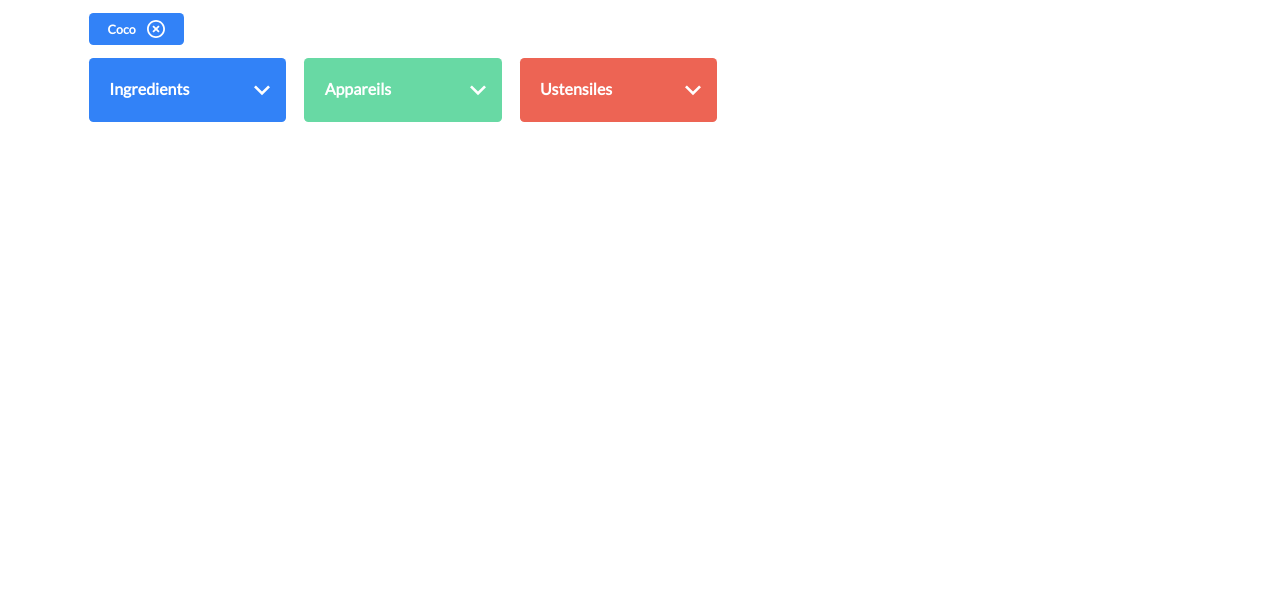
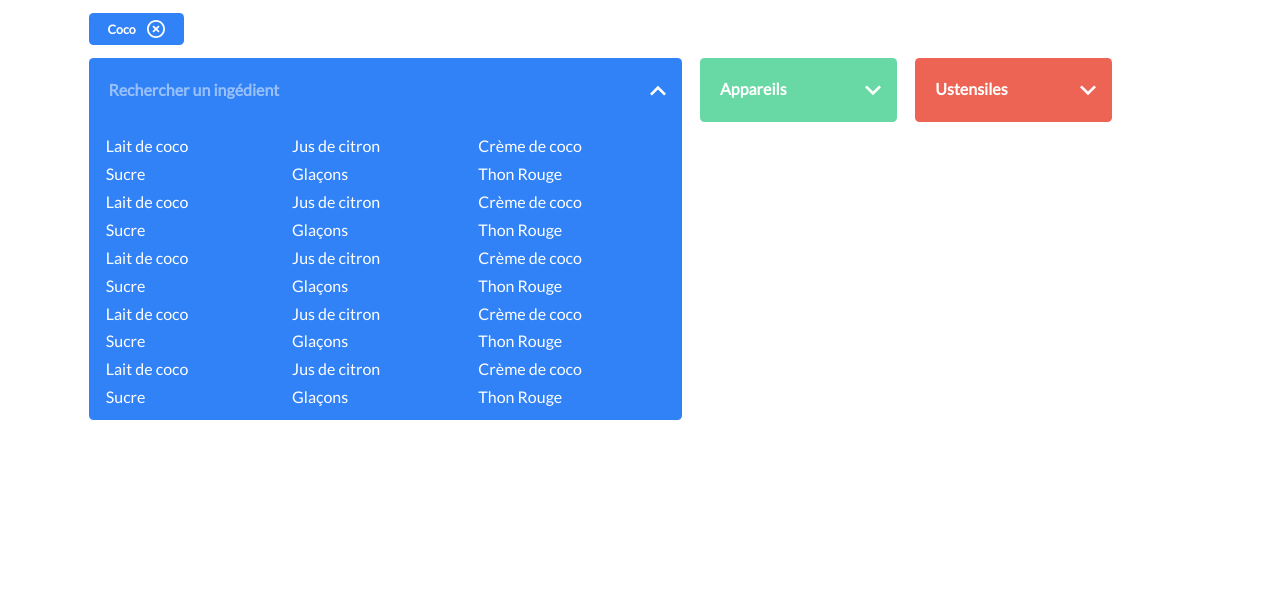
Before and after one commit to MasterCodeDevelop/MohamedAliElhamech_P7_18102022, a website: page index.html in a window 1280 px wide. Shown: the part 201-800 px from the top of the page. Drawn offline with Linux system fonts and the light colour scheme.

Commit message:
filters(HTML/CSS) list & item

```diff
--- a/index.html
+++ b/index.html
@@ -37,22 +37,67 @@
 
         <!--====================== FILTERS ======================-->
         <div id="filters" class="filters">
-            <nav class="filter ingredients">
-                <input class="filter-input"  placeholder="Rechercher un ingédient" name="ingredient" title="ingredient" id="ingredient">
+            <nav class="filter ingredients is-open">
+                <input
+                    id="ingredient"
+                    class="filter-input"
+                    placeholder="Rechercher un ingédient" name="ingredient"
+                    title="ingredient">
                 <label class="filter-label" for="ingredient">
                     <span>Ingredients</span>
                     <img src="./src/svg/hat.svg" alt="hat toggle">
                 </label>
+                <ul id="ingredientsList" class="list">
+                    <li>Lait de coco</li>
+                    <li>Jus de citron</li>
+                    <li>Crème de coco</li>
+                    <li>Sucre</li>
+                    <li>Glaçons</li>
+                    <li>Thon Rouge</li>
+                    <li>Lait de coco</li>
+                    <li>Jus de citron</li>
+                    <li>Crème de coco</li>
+                    <li>Sucre</li>
+                    <li>Glaçons</li>
+                    <li>Thon Rouge</li>
+                    <li>Lait de coco</li>
+                    <li>Jus de citron</li>
+                    <li>Crème de coco</li>
+                    <li>Sucre</li>
+                    <li>Glaçons</li>
+                    <li>Thon Rouge</li>
+                    <li>Lait de coco</li>
+                    <li>Jus de citron</li>
+                    <li>Crème de coco</li>
+                    <li>Sucre</li>
+                    <li>Glaçons</li>
+                    <li>Thon Rouge</li>
+                    <li>Lait de coco</li>
+                    <li>Jus de citron</li>
+                    <li>Crème de coco</li>
+                    <li>Sucre</li>
+                    <li>Glaçons</li>
+                    <li>Thon Rouge</li>
+                </ul>
             </nav>
             <nav class="filter appliances">
-                <input class="filter-input"  placeholder="Rechercher un appareil" name="appliance" title="appliances" id="appliance">
+                <input
+                    id="appliance"
+                    class="filter-input"
+                    placeholder="Rechercher un appareil"
+                    name="appliance"
+                    title="appliances">
                 <label class="filter-label" for="appliance">
                     <span>Appareils</span>
                     <img src="./src/svg/hat.svg" alt="hat toggle">
                 </label>
             </nav>
             <nav class="filter ustensils">
-                <input class="filter-input"  placeholder="Rechercher un ustensile" name="ustensil" title="ustensil" id="ustensil">
+                <input
+                    id="ustensil"
+                    class="filter-input"
+                    placeholder="Rechercher un ustensile" name="ustensil"
+                    title="ustensil">
                 <label class="filter-label" for="ustensil">
                     <span>Ustensiles</span>
                     <img src="./src/svg/hat.svg" alt="hat toggle">
--- a/src/scss/components/_filters.scss
+++ b/src/scss/components/_filters.scss
@@ -1,10 +1,13 @@
 .filters {
+    position: absolute;
     display: flex;
     gap: width(20);
 }
 .filter {
     position: relative;
     min-width: width(170);
+    max-width: width(667);
+    height: min-content;
     min-height: width(69);
     outline: none;
     border: none;
@@ -20,13 +23,6 @@
     }
     &-label {
         cursor: pointer;
-        /*position: absolute;
-        top: 0;
-        left: 0;
-        z-index: 1;
-        cursor: pointer;
-        height: 100%;
-        width: 100%;*/
         span {
             position: absolute;
             top: 0;
@@ -66,7 +62,7 @@
             opacity: 0.5;
         }
     }
-    input:focus {
+    .filter-input:focus, &.is-open .filter-input  {
         z-index: 1;
         max-width: min-content;
         padding-right: width(50);
@@ -80,5 +76,32 @@
                 transform: rotate(180deg);
             }
         }
+        & ~ .list {
+            display: flex;
+        }
     }
+    .list {
+        display: none;
+        list-style: none;
+        flex-wrap: wrap;
+        padding: width(16) width(19);
+        row-gap: width(10);
+        li {
+            cursor: pointer;
+            color: $clr-white;
+            width: width(209.6);
+            font-family: 'Lato';
+            font-weight: 400;
+            font-size: size(18);
+            transition: all .2s;
+        }
+        li:hover {
+            font-weight: 700;
+            text-shadow:
+                -1px -1px 0px rgba(255, 255, 255, 0.3),
+                3px 3px 0px rgba(255, 255, 255, 0.2),
+                6px 6px 0px rgba(255, 255, 255, 0.1);
+        }
+    }
+
 }
--- a/src/scss/layouts/_header.scss
+++ b/src/scss/layouts/_header.scss
@@ -1,4 +1,11 @@
 /*====================== header ======================*/
+header {
+    margin-bottom: width(94);
+    &.filter__is-open {
+        margin-bottom: width(151);
+    }
+}
+
 .header-title {
     display: flex;
     flex-direction: column;
```
Also changed, not shown: src/css/style.css, 1 other file.
